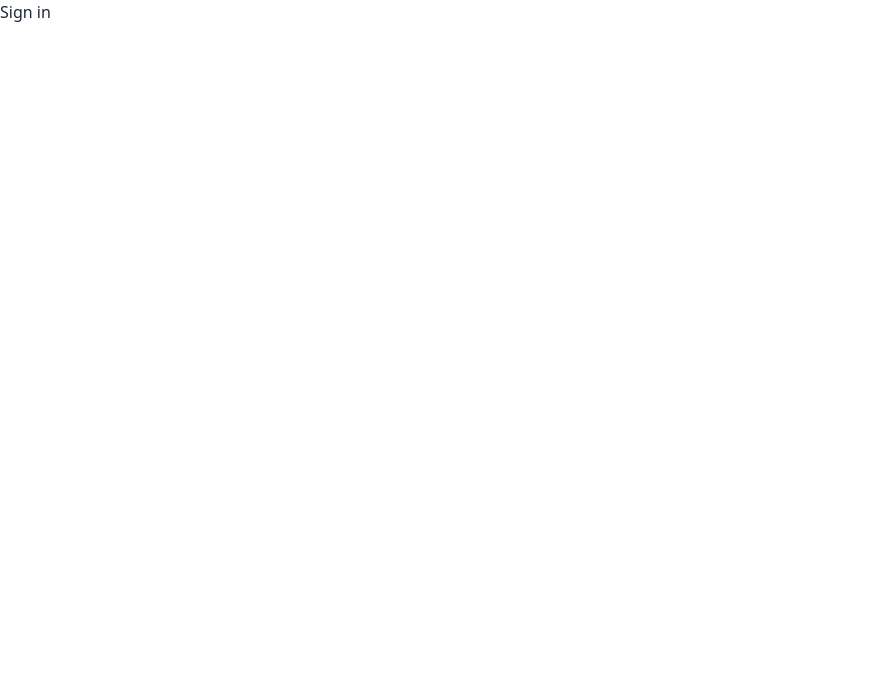
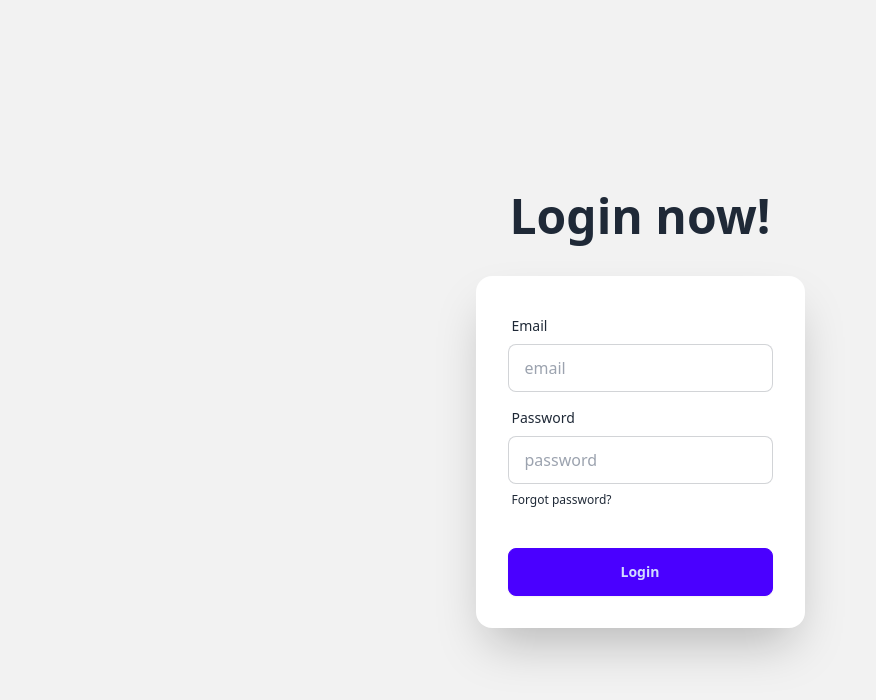
Before and after one commit to Mr-RoyShuvro/espresso-emporium-client, a React (Vite) app: page /signin in a window 1280 px wide. Shown: the top 700 px of the page, without its empty margins (0-876 px from the left). Built offline with nearby package versions, Linux system fonts and the light colour scheme.

Commit message:
created user sign in form

```diff
--- a/src/components/SignIn.jsx
+++ b/src/components/SignIn.jsx
@@ -1,9 +1,70 @@
+import { useContext } from "react";
+import { AuthContext } from "../providers/AuthProvider";
 
 
 const SignIn = () => {
+
+    const { signInUser } = useContext(AuthContext);
+
+    const handleSignIn = e => {
+        e.preventDefault();
+        const form = e.target;
+        const email = form.email.value;
+        const password = form.password.value;
+        console.log(email, password);
+
+        signInUser(email, password)
+            .then(result => {
+                console.log(result.user);
+                const user = {
+                    email,
+                    lastSignInTime: result.user?.metadata?.lastSignInTime
+                }
+                fetch('http://localhost:5000/user', {
+                    method: 'PATCH',
+                    headers:{
+                        'content-type': 'application/json'
+                    },
+                    body: JSON.stringify(user)
+                })
+                .then(res =>res.json())
+                .then(data=>{
+                    console.log(data);
+                })
+
+            })
+            .then(error => {
+                console.log(error);
+            })
+    }
+
     return (
-        <div>
-            <h3>Sign in</h3>
+        <div className="hero bg-base-200 min-h-screen">
+            <div className="hero-content flex-col ">
+                <h1 className="text-5xl font-bold py-5">Login now!</h1>
+                <div className="card bg-base-100 w-full max-w-sm shrink-0 shadow-2xl">
+                    <form onSubmit={handleSignIn} className="card-body">
+                        <div className="form-control">
+                            <label className="label">
+                                <span className="label-text">Email</span>
+                            </label>
+                            <input type="email" name="email" placeholder="email" className="input input-bordered" required />
+                        </div>
+                        <div className="form-control">
+                            <label className="label">
+                                <span className="label-text">Password</span>
+                            </label>
+                            <input type="password" name="password" placeholder="password" className="input input-bordered" required />
+                            <label className="label">
+                                <a href="#" className="label-text-alt link link-hover">Forgot password?</a>
+                            </label>
+                        </div>
+                        <div className="form-control mt-6">
+                            <button className="btn btn-primary">Login</button>
+                        </div>
+                    </form>
+                </div>
+            </div>
         </div>
     );
 };
--- a/src/components/SignUp.jsx
+++ b/src/components/SignUp.jsx
@@ -23,7 +23,8 @@
             console.log(result.user);
 
             const createdTime = result.user.metadata.creationTime;
-            const user = {firstName, lastName, phone, address, email, password, createdTime};
+            const lastSignInTime = result.user.metadata.lastSignInTime;
+            const user = {firstName, lastName, phone, address, email, password, createdTime, lastSignInTime};
             /* Store user in database */
             fetch('http://localhost:5000/user', {
                 method: 'POST',
--- /dev/null
+++ b/src/components/Users.jsx
@@ -0,0 +1,87 @@
+import { useState } from "react";
+import { useLoaderData } from "react-router-dom";
+import Swal from "sweetalert2";
+
+const Users = () => {
+
+    const loadedUsers = useLoaderData();
+
+    const [users, setUsers] = useState(loadedUsers);
+
+
+    const handleDeleteUser = id => {
+        Swal.fire({
+            title: "Are you sure?",
+            text: "You won't be able to revert this!",
+            icon: "warning",
+            showCancelButton: true,
+            confirmButtonColor: "#3085d6",
+            cancelButtonColor: "#d33",
+            confirmButtonText: "Yes, delete it!"
+        }).then((result) => {
+            if (result.isConfirmed) {
+                fetch(`http://localhost:5000/user/${id}`, {
+                    method: 'DELETE'
+                })
+                    .then(res => res.json())
+                    .then(data => {
+                        console.log(data);
+                        if (data.deletedCount > 0) {
+                            const remaining = users.filter(user => user._id !== id)
+                            setUsers(remaining);
+                            Swal.fire({
+                                title: "Deleted!",
+                                text: "Your file has been deleted.",
+                                icon: "success"
+                            });
+                        }
+                    })
+            }
+        });
+    }
+
+    let a = 1;
+
+    return (
+        <div>
+            <h3>Users:{loadedUsers.length}</h3>
+            <div className="overflow-x-auto">
+                <table className="table max-w-6xl mx-auto">
+                    {/* head */}
+                    <thead>
+                        <tr className="bg-cyan-800 text-white font-semibold text-base">
+                            <th></th>
+                            <th>First Name</th>
+                            <th>Last Name</th>
+                            <th>Phone</th>
+                            <th>Address</th>
+                            <th>Email</th>
+                            <th>Created Time</th>
+                            <th>Last Sign In</th>
+                            <th>Actions</th>
+                        </tr>
+                    </thead>
+                    <tbody className="bg-cyan-500 text-black font-medium">
+                        {
+                            users.map(user => <tr key={user._id} className="hover:bg-cyan-400">
+                                <th>{a++}</th>
+                                <td>{user.firstName}</td>
+                                <td>{user.lastName}</td>
+                                <td>{user.phone}</td>
+                                <td>{user.address}</td>
+                                <td>{user.email}</td>
+                                <td>{user.createdTime}</td>
+                                <td>{user.lastSignInTime}</td>
+                                <td className="flex justify-center">
+                                    <button onClick={() => handleDeleteUser(user._id)} className="btn font-bold text-white bg-red-700 border-none hover:bg-red-800">X</button>
+                                </td>
+                            </tr>)
+                        }
+                    </tbody>
+                </table>
+            </div>
+        </div>
+    );
+};
+
+export default Users;
--- a/src/main.jsx
+++ b/src/main.jsx
@@ -12,6 +12,7 @@
 import SignIn from './components/SignIn';
 import SignUp from './components/SignUp';
 import AuthProvider from './providers/AuthProvider';
+import Users from './components/Users';
 
 const router = createBrowserRouter([
   {
@@ -39,6 +40,16 @@
       {
         path: "/signup",
         element: <SignUp></SignUp>
+      },
+      {
+        path: '/users',
+        element: <Users></Users>,
+        loader: ()=>fetch('http://localhost:5000/user')
+      },
+      {
+        path: '/users/:id',
+        element: <Users></Users>,
+        loader: ({params}) => fetch(`http://localhost:5173/${params.id}`)
       }
     ]
   },
--- a/src/providers/AuthProvider.jsx
+++ b/src/providers/AuthProvider.jsx
@@ -1,6 +1,6 @@
 import { createContext, useState } from "react";
 import app from "../firebase/firebase.config";
-import { getAuth, createUserWithEmailAndPassword  } from "firebase/auth";
+import { getAuth, createUserWithEmailAndPassword, signInWithEmailAndPassword  } from "firebase/auth";
 
 export const AuthContext = createContext(null);
 
@@ -14,7 +14,11 @@
         return createUserWithEmailAndPassword(auth, email, password);
     }
 
-    const authInfo = {user, createUser};
+    const signInUser = (email, password) =>{
+        return signInWithEmailAndPassword(auth, email, password);
+    }
+
+    const authInfo = {user, setUser, createUser, signInUser};
 
     return (
         <AuthContext.Provider value={authInfo}>
```
